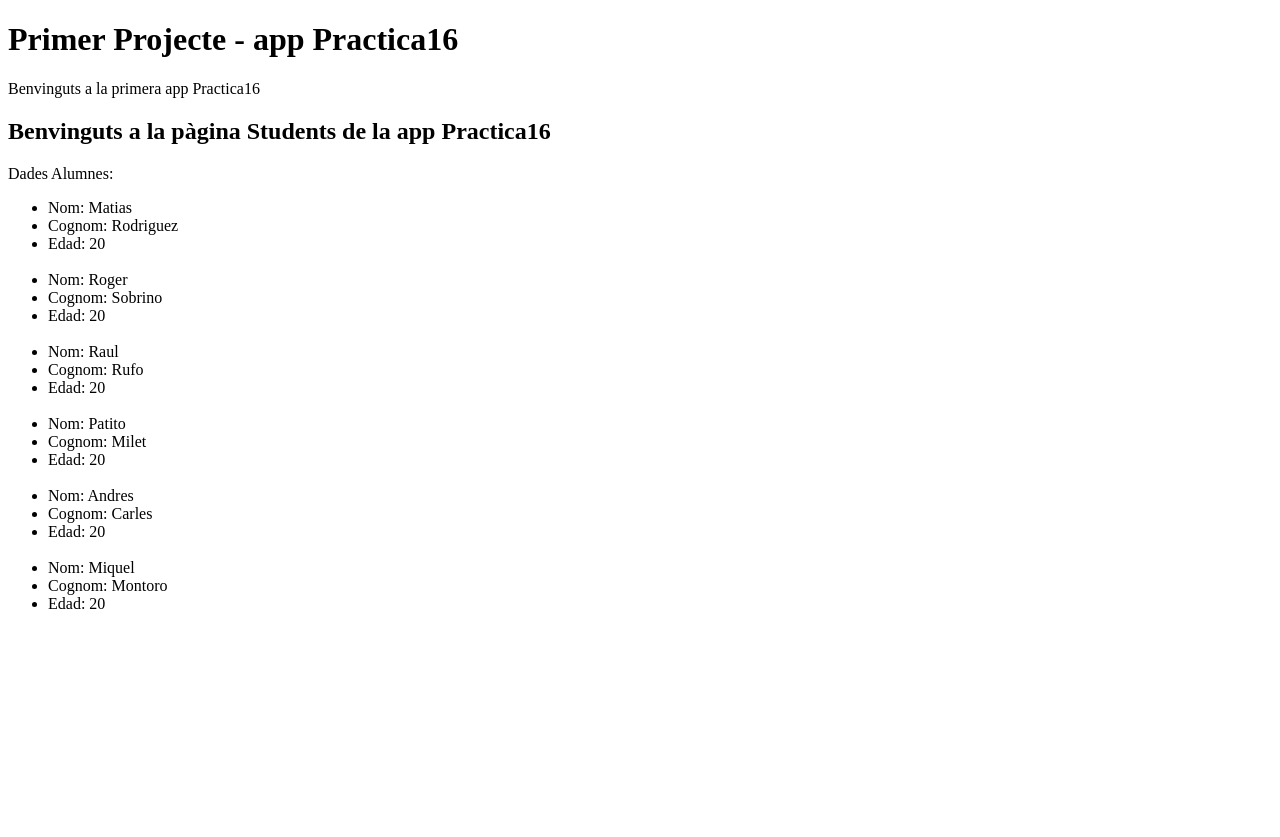
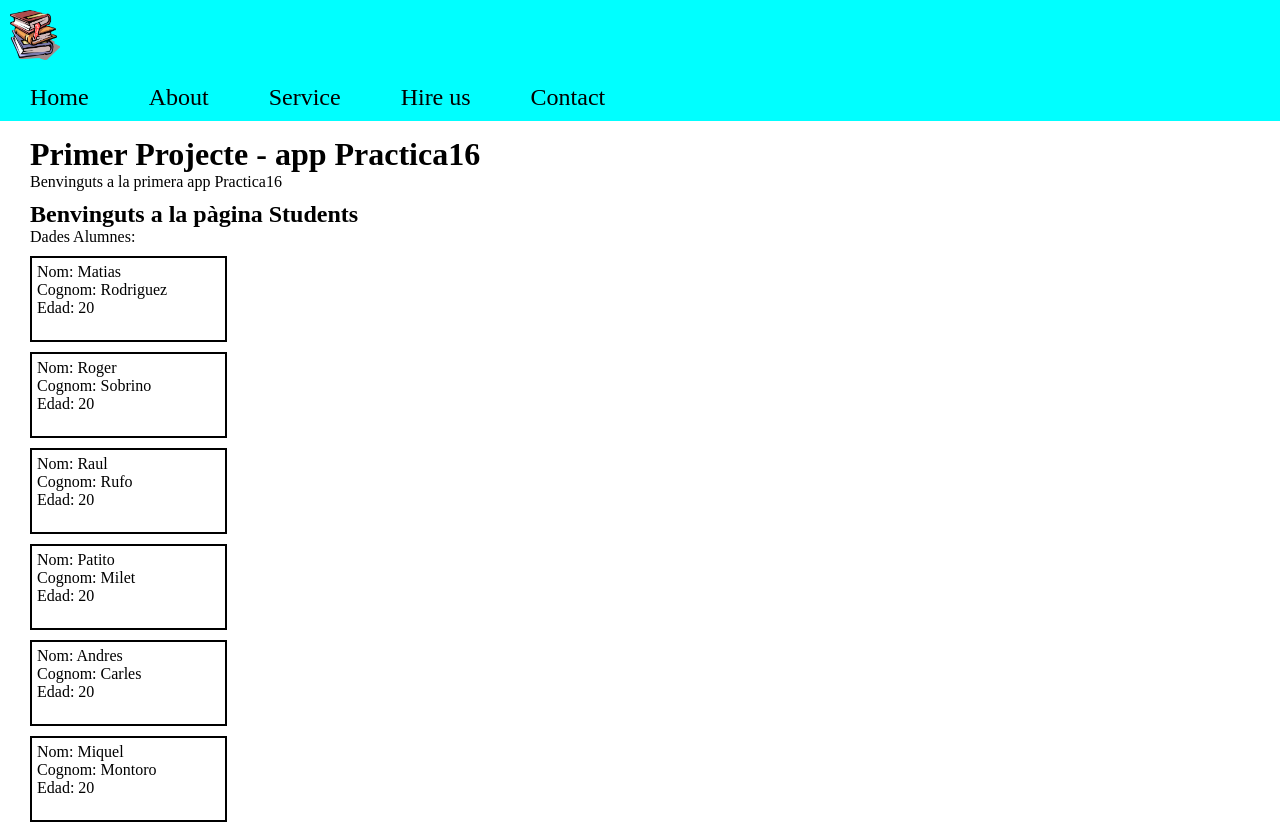
Before and after one commit to mrodriguezzsx/M07_UF4_MatiasRodriguez, a Django app: page /Practica16/students/ in a window 1280 px wide. Before the commit the page ends 609 px from the top, so only its background shows below. Run offline with Django 4.2, Linux system fonts and the light colour scheme.

Commit message:
Exercici 1 completo

```diff
--- a/JaumeBalmes_Matias/JaumeBalmes_Matias/settings.py
+++ b/JaumeBalmes_Matias/JaumeBalmes_Matias/settings.py
@@ -120,6 +120,10 @@ USE_TZ = True
 
 STATIC_URL = 'static/'
 
+STATICFILES_DIRS = [
+    BASE_DIR / 'static'
+]
+
 # Default primary key field type
 # https://docs.djangoproject.com/en/4.1/ref/settings/#default-auto-field
 
--- a/JaumeBalmes_Matias/Practica16/templates/alumnos.html
+++ b/JaumeBalmes_Matias/Practica16/templates/alumnos.html
@@ -1,24 +1,29 @@
 <!DOCTYPE html>
 <html lang="en">
+
 <head>
     <meta charset="UTF-8">
     <meta http-equiv="X-UA-Compatible" content="IE=edge">
     <meta name="viewport" content="width=device-width, initial-scale=1.0">
     <title>Students Template</title>
 </head>
+
 <body>
     {% extends 'index.html' %}
     {% block content %}
-    <h2>Benvinguts a la pàgina Students de la app Practica16</h2>
+    <h2 style="margin-top: 10px;">Benvinguts a la pàgina Students</h2>
     <p>Dades Alumnes:</p>
     <ul>
         {% for alumn in alumns %}
-        <li>Nom: {{alumn.name}}</li>
-        <li>Cognom: {{alumn.surname}}</li>
-        <li>Edad: {{alumn.edad}}</li>
-        </br>
+        <div style="border: solid black 2px; margin: 10px 0;padding: 5px; width: 15%;">
+            <li style="list-style: none;">Nom: {{alumn.name}}</li>
+            <li style="list-style: none;">Cognom: {{alumn.surname}}</li>
+            <li style="list-style: none;">Edad: {{alumn.edad}}</li>
+            </br>
+        </div>
         {% endfor %}
     </ul>
     {% endblock %}
 </body>
+
 </html>
--- /dev/null
+++ b/JaumeBalmes_Matias/static/styles/header.css
@@ -0,0 +1,40 @@
+* {
+    margin: 0;
+    padding: 0;
+}
+
+header {
+    background-color: aqua;
+}
+
+nav {
+    display: flex;
+    flex-wrap: wrap;
+    align-items: center;
+}
+
+nav .img {
+    width: 50%;
+    padding: 10px;
+}
+
+nav img {
+    height: 50px;
+    width: 50px;
+}
+
+nav ul {
+    display: flex;
+    justify-content: flex-end;
+}
+
+nav ul li {
+    list-style: none;
+    padding: 10px 30px ;
+}
+
+nav ul li a {
+    text-decoration: none;
+    font-size: 24px;
+    color: black;
+}
--- a/JaumeBalmes_Matias/templates/header/header.html
+++ b/JaumeBalmes_Matias/templates/header/header.html
@@ -1,12 +1,32 @@
 <!DOCTYPE html>
+{% load static %}
 <html lang="en">
+
 <head>
     <meta charset="UTF-8">
     <meta http-equiv="X-UA-Compatible" content="IE=edge">
     <meta name="viewport" content="width=device-width, initial-scale=1.0">
+    <link rel="stylesheet" href="{% static 'styles/header.css' %}">
     <title>Header</title>
 </head>
+
 <body>
+    <header>
+        <nav>
+            <div class="img">
+                <img src="../../static/images/libros.png" alt="3 libros">
+            </div>
+            <div class="llista">
+                <ul>
+                    <li><a href="#">Home</a></li>
+                    <li><a href="#">About</a></li>
+                    <li><a href="#">Service</a></l>
+                    <li><a href="#">Hire us</a></li>
+                    <li><a href="#">Contact</a></li>
+                </ul>
+            </div>
+        </nav>
+    </header>
+</body>
 
-</body>
 </html>
--- a/JaumeBalmes_Matias/templates/index.html
+++ b/JaumeBalmes_Matias/templates/index.html
@@ -9,13 +9,15 @@
 </head>
 <body>
     {% include "header/header.html" %}
-    <h1>Primer Projecte - app Practica16</h1>
-    <p>Benvinguts a la primera app Practica16</p>
+    <div style="margin: 15px 30px">
+        <h1>Primer Projecte - app Practica16</h1>
+        <p>Benvinguts a la primera app Practica16</p>
 
-    <!-- En aquest block s'hi renderitzaran tots les altres pàgines web -->
-    {% block content %}
+        <!-- En aquest block s'hi renderitzaran tots les altres pàgines web -->
+        {% block content %}
 
-    {% endblock %}
+        {% endblock %}
+    </div>
 
 </body>
 </html>
```
Also changed, not shown: JaumeBalmes_Matias/Practica16/templates/professors.html (+10 -5 lines), JaumeBalmes_Matias/static/images/libros.png (added).
